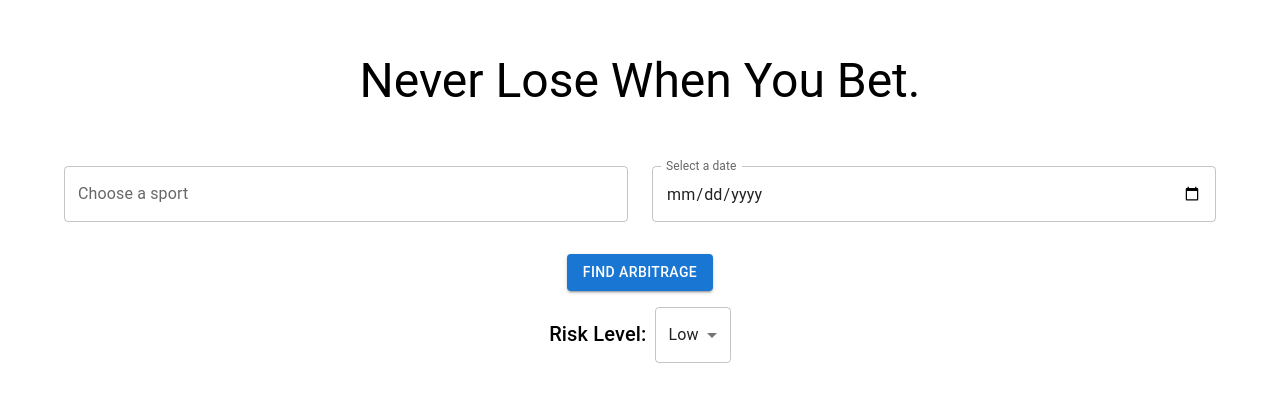
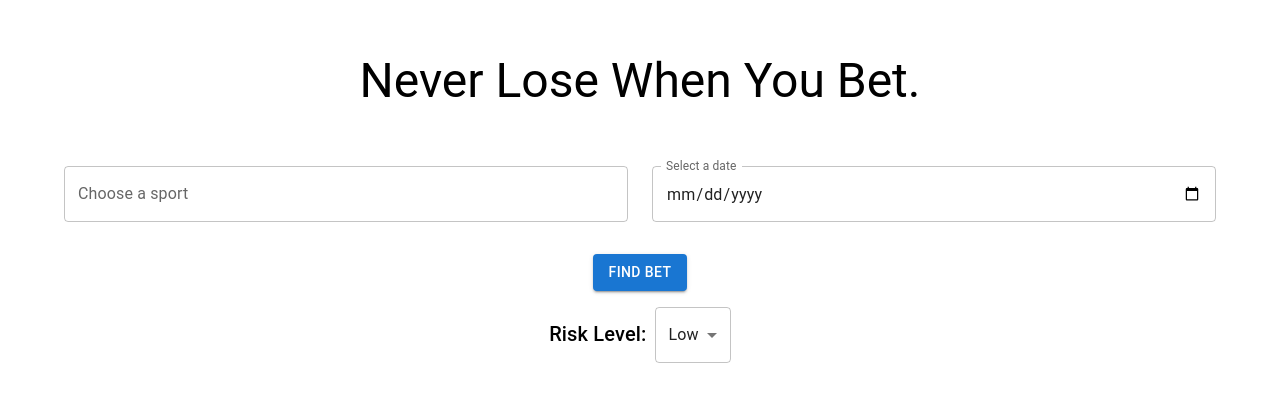
Before and after one commit to avnerlipszyc/Sports-Betting-Arb-Finder, a React (Create React App) app: page / in a window 1280 px wide. Shown: the part 192-594 px from the top of the page. Built offline with nearby package versions, Linux system fonts and the light colour scheme.

Commit message:
risk function

```diff
--- a/src/App.js
+++ b/src/App.js
@@ -111,7 +111,7 @@ const App = () => {
               <Grid item xs={12}>
                 <Stack direction="row" justifyContent="center">
                   <Button type="submit" variant="contained" color="primary" disabled={loading}>
-                    {loading ? 'Loading...' : 'Find Arbitrage'}
+                    {loading ? 'Loading...' : 'Find Bet'}
                   </Button>
                 </Stack>
               </Grid>
@@ -129,9 +129,9 @@ const App = () => {
                   label="Risk Level"
                   style={{ marginLeft: '8px' }}
                 >
-                  <MenuItem value="low">Low</MenuItem>
-                  <MenuItem value="medium">Medium</MenuItem>
-                  <MenuItem value="high">High</MenuItem>
+                  <MenuItem value="low" >Low</MenuItem>
+                  <MenuItem value="medium" >Medium</MenuItem>
+                  <MenuItem value="high" >High</MenuItem>
                 </Select>
               </Typography>
             </Box>
```
